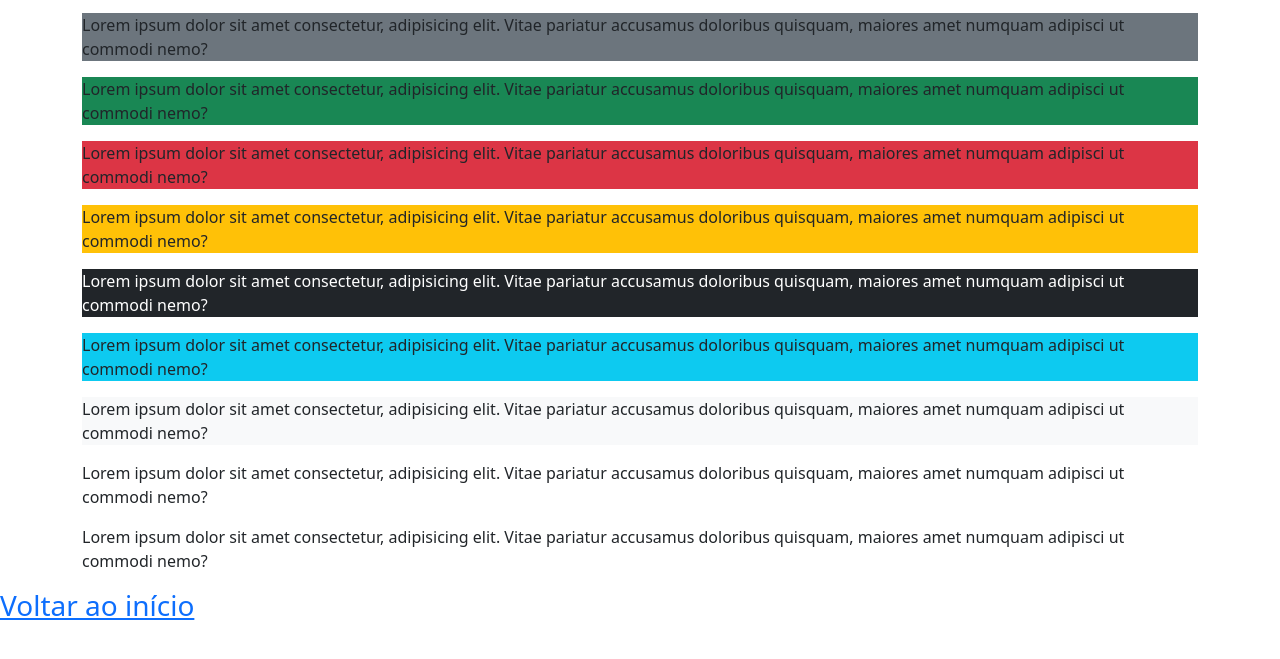
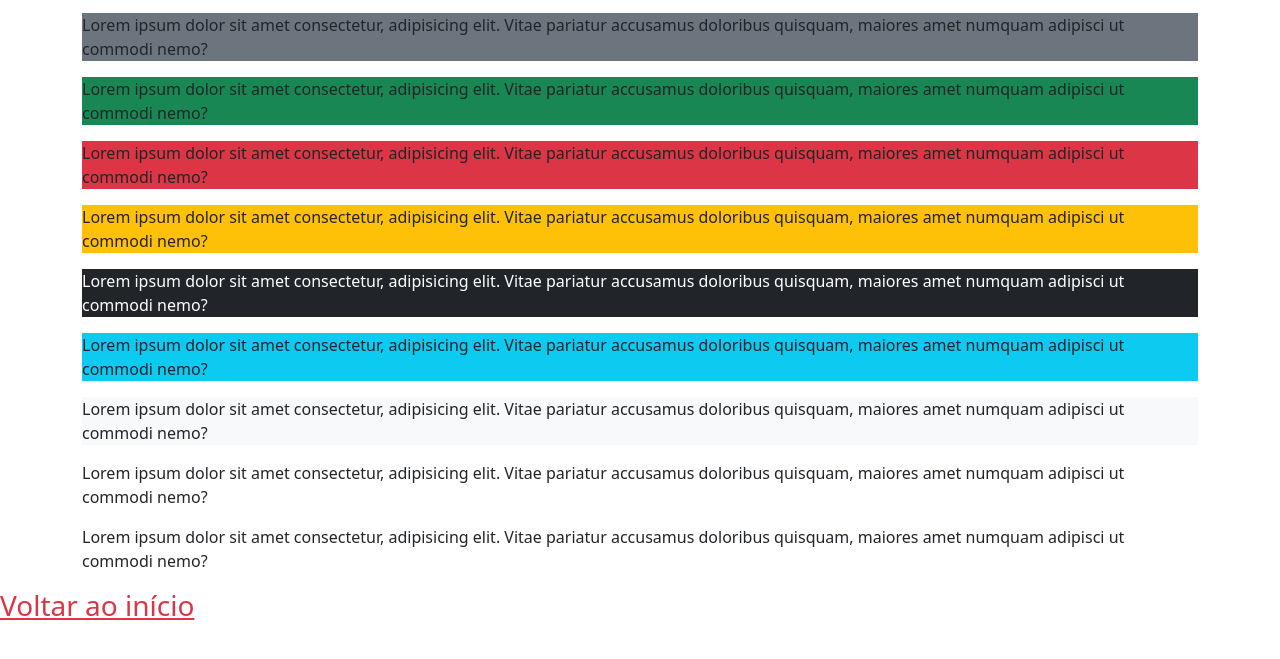
Before and after one commit to chicobahia/jornada-dev, a website: page curso-bootstrap5/aula11/index.html in a window 1280 px wide. Shown: the part 107-766 px from the top of the page. Drawn offline with nearby package versions, Linux system fonts and the light colour scheme.

Commit message:
testes-2

```diff
--- a/curso-bootstrap5/aula11/index.html
+++ b/curso-bootstrap5/aula11/index.html
@@ -29,6 +29,6 @@
 
 
 
-    <h3><a href="../indexbootstrap5.html">Voltar ao início</a></h3>
+    <h3><a class="link-danger" href="../indexbootstrap5.html">Voltar ao início</a></h3>
 </body>
 </html>
```
